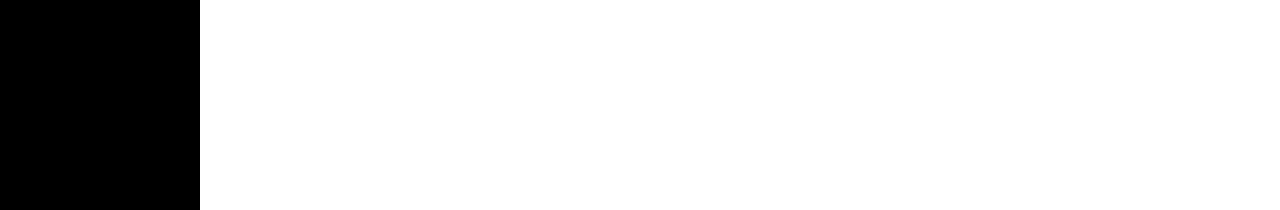
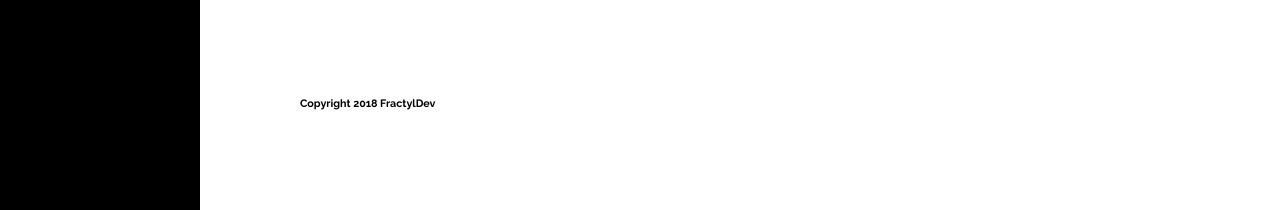
Before and after one commit to Fractyl-Dev/Fractyl-Dev.github.io, a plain HTML site: page contact.html in a window 1280 px wide. Shown: the part 551-761 px from the top of the page. Drawn offline with Linux system fonts and the light colour scheme.

Commit message:
Update contact.html

```diff
--- a/contact.html
+++ b/contact.html
@@ -37,6 +37,9 @@
 				<h4>Press</h4>
 				<p>press@fractyldev.com</p>
 			</div>
+			<div class = "container">
+				<h6>Copyright 2018 FractylDev</h6>
+			</div>
 		</div>
 	</body>
 </html>
```
